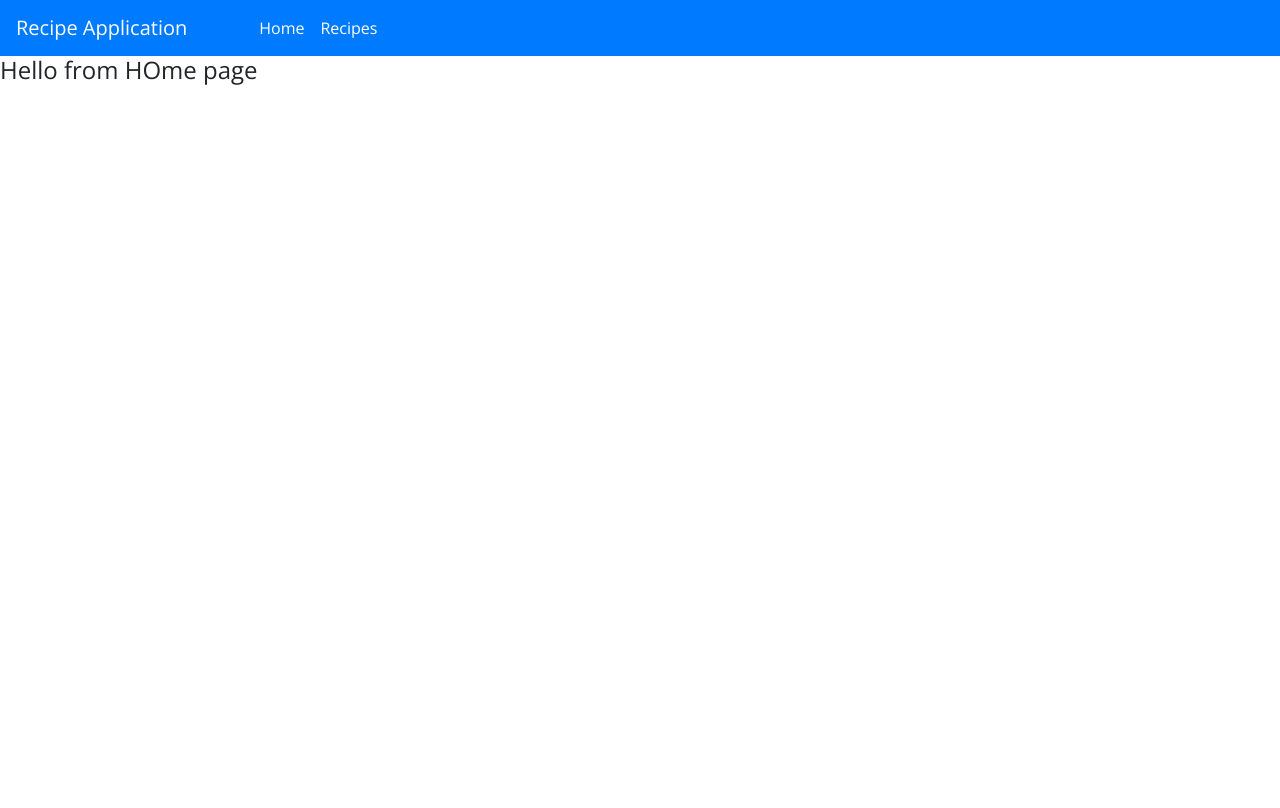
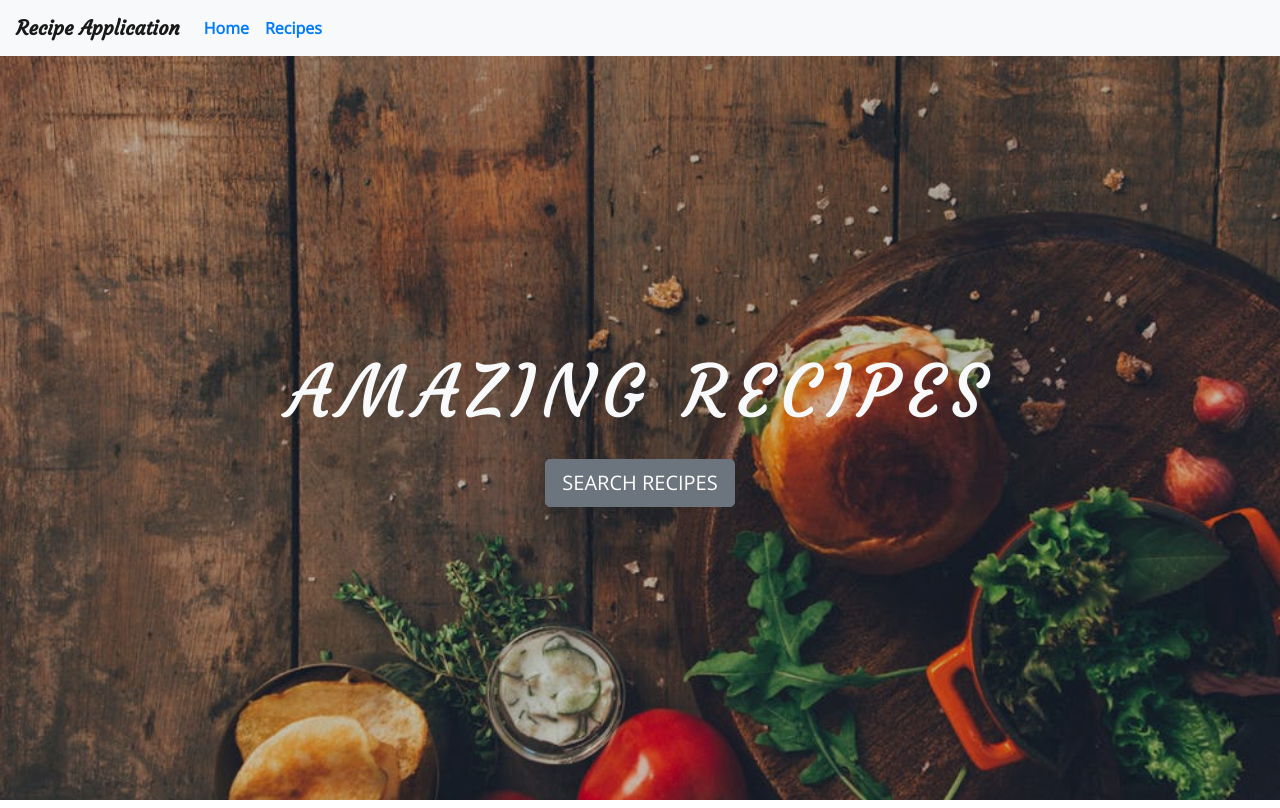
Before and after one commit to kapilpagani/003recipeapp, a React (Create React App) app: page / in a window 1280 px wide. Built offline with nearby package versions, Linux system fonts and the light colour scheme.

Commit message:
added home page

```diff
--- a/public/index.html
+++ b/public/index.html
@@ -30,6 +30,9 @@
 
     <!-- Google Fonts -->
     <link href="https://fonts.googleapis.com/css?family=Courgette|Open+Sans" rel="stylesheet">
+
+    <script src="https://ajax.googleapis.com/ajax/libs/jquery/3.3.1/jquery.min.js"></script>
+  <script src="https://maxcdn.bootstrapcdn.com/bootstrap/3.4.0/js/bootstrap.min.js"></script>
     <title>Recipe Application</title>
   </head>
   <body>
--- a/src/App.css
+++ b/src/App.css
@@ -18,3 +18,7 @@ body {
 .letter-spacing {
   letter-spacing: 0.5rem;
 }
+.header-hero {
+  min-height: calc(100vh - 56px);
+  background: linear-gradient(rgba(0,0,0,0.2), rgba(0,0,0,0.2)), url("./images/homeBcg.jpeg") center/ cover no-repeat;
+}
--- a/src/App.js
+++ b/src/App.js
@@ -7,6 +7,7 @@ import SingleRecipe from './pages/SingleRecipe';
 import Default from './pages/Default';
 import { BrowserRouter, Route, Switch } from 'react-router-dom';
 import Navbar from './components/Navbar';
+
 
 class App extends Component {
   render() {
--- /dev/null
+++ b/src/components/Header.js
@@ -0,0 +1,22 @@
+import React from 'react'
+
+export default function Header({ children, title, styleClass }) {
+    return (
+        <header>
+            <div className="container-fluid">
+                <div className={`row align-items-center ${styleClass}`}>
+                    <div className="col text-center">
+                        <h1 className="text-light text-uppercase display-3 letter-spacing text-slanted">{title}</h1>
+                        {children}
+                    </div>
+
+                </div>
+            </div>
+        </header>
+    )
+}
+
+Header.defaultProps = {
+    title: 'default title',
+    styleClass: 'header-hero'
+}
--- a/src/components/Navbar.js
+++ b/src/components/Navbar.js
@@ -1,22 +1,23 @@
 import React from 'react';
-import logo from '../images/logo.svg';
-import {Link } from 'react-router-dom';
+// import logo from '../images/logo.svg';
+import { Link } from 'react-router-dom';
 
 export default function Navbar() {
     return (
-    <nav className="navbar navbar-expand-sm navbar-light bg-primary ">
-        <Link to="/" class="navbar-brand text-white" id="im1">Recipe Application</Link>
-        <div className="collapse navbar-collapse show ml-sm-5">
-            <ul className="navbar-nav">
+        <nav className="navbar navbar-expand-lg navbar-light bg-light font-weight-bold">
+            <Link to="/" className="navbar-brand text-slanted" id="im1">Recipe Application</Link>
+            <div className="collapse navbar-collapse show">
+                <ul className="navbar-nav ">
                     <li className="navbar-item">
-                    <Link className="nav-link text-white" to="/">Home</Link>
+                        <Link className="nav-link text-primary" to="/">Home</Link>
                     </li>
                     <li className="navbar-item">
-                    <Link className="nav-link text-white" to="/recipes">Recipes</Link>
+                        <Link className="nav-link text-primary" to="/recipes">Recipes</Link>
                     </li>
                 </ul>
             </div>
         </nav>
+
         //     <div role="navigation">
         //     <div class="navbar navbar-inverse navbar-expand-sm navbar-light bg-light">
         //         <Link to="/" class="navbar-brand" id="im1">Recipe Application</Link>
--- a/src/pages/Home.js
+++ b/src/pages/Home.js
@@ -1,10 +1,14 @@
-import React, { Component } from 'react'
+import React, { Component } from 'react';
+import Header from '../components/Header';
+import { Link } from 'react-router-dom';
 
 export default class Home extends Component {
   render() {
     return (
       <h4>
-          Hello from HOme page
+        <Header title="amazing recipes" >
+        <Link to="/recipes" className="text-uppercase btn btn-secondary btn-lg mt-3" >Search Recipes</Link>
+        </Header>
       </h4>
     )
   }
```
Lines whose indentation alone changed are shown as unchanged.
